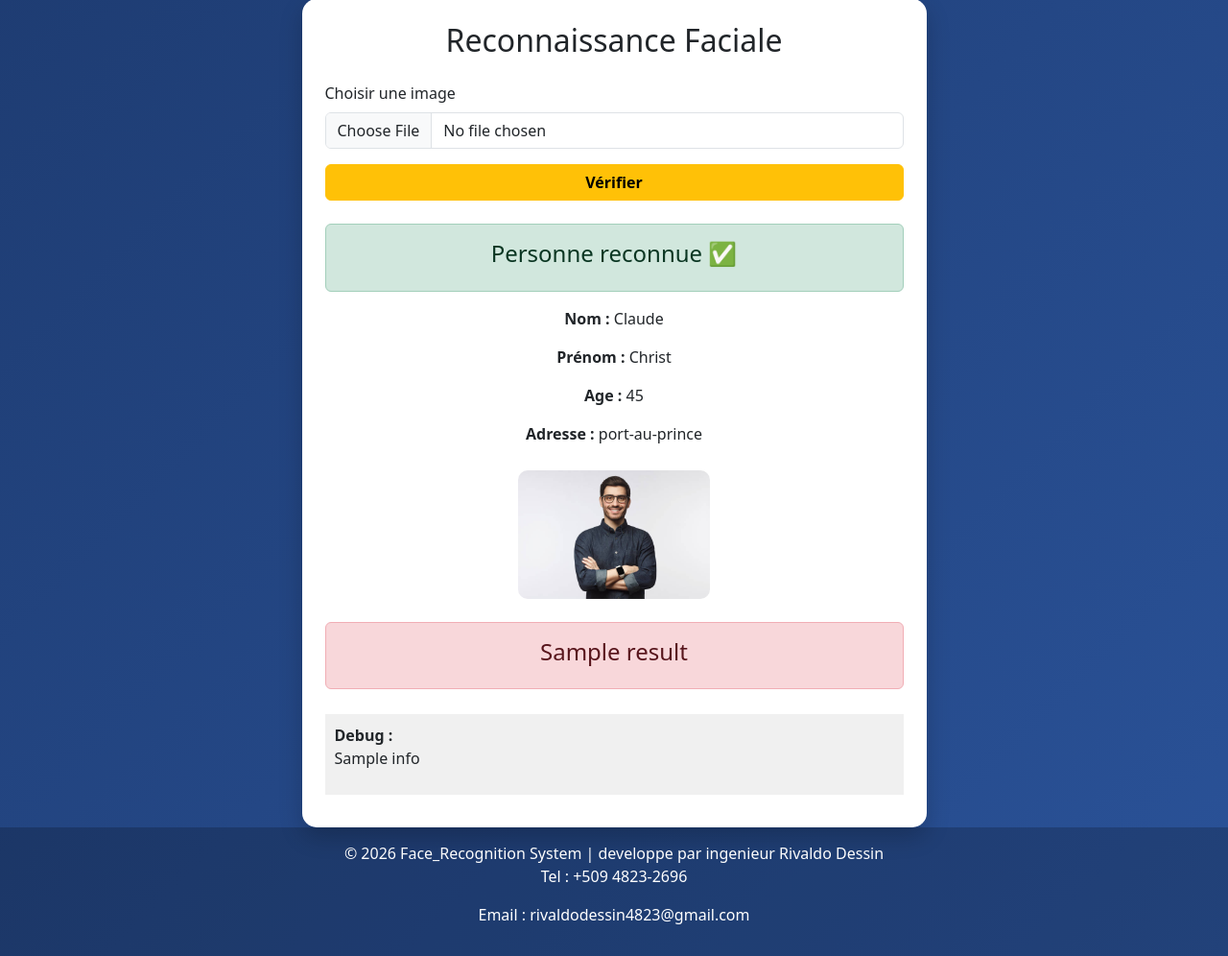
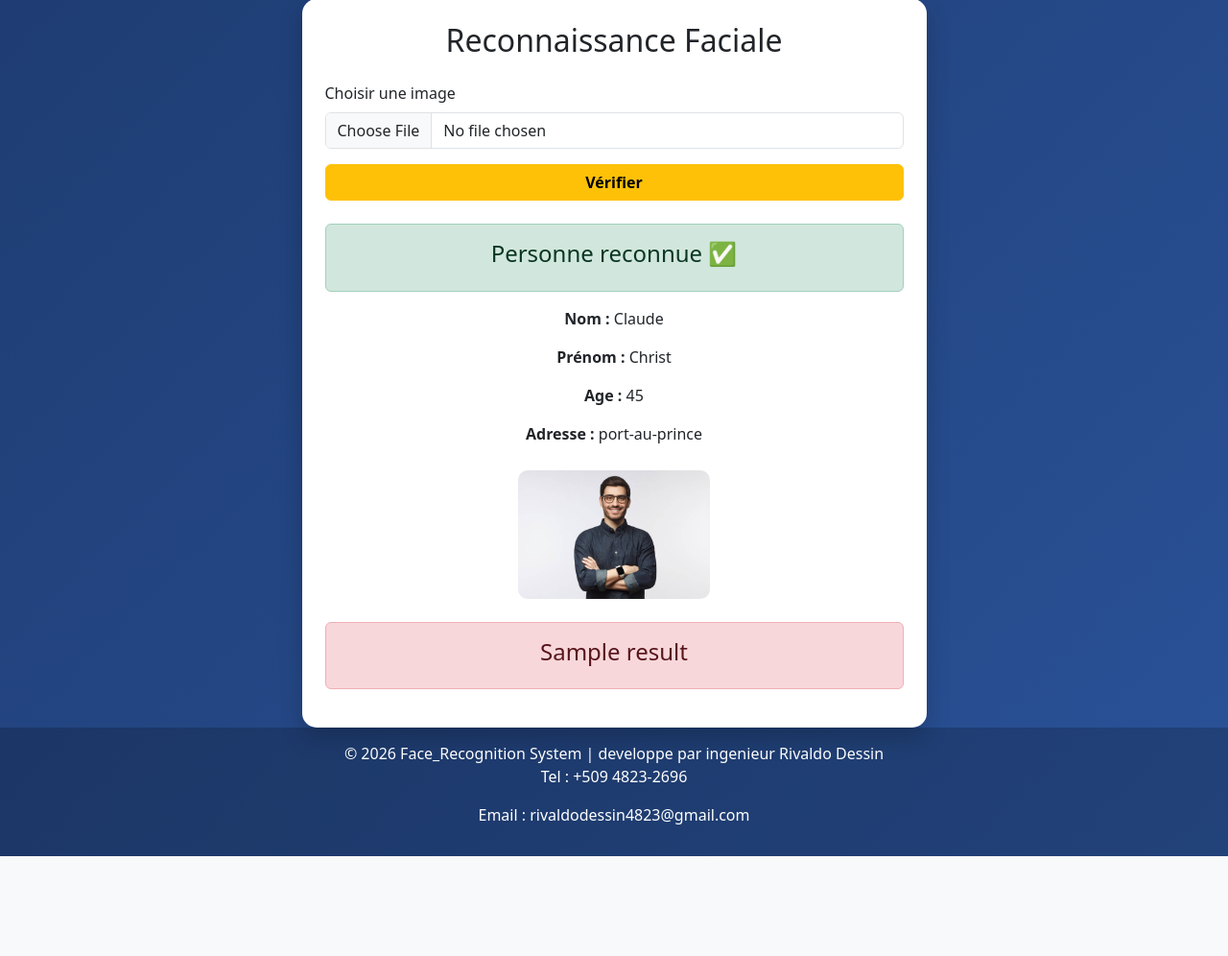
Before and after one commit to scorpion4823/facial_project, a Django app: template recognition/templates/recognize.html in a window 1280 px wide. Shown: the part 57-1053 px from the top of the page at 96% size. After the commit the page ends 949 px from the top, so only its background shows below. Run offline with Django 5.2, Linux system fonts and the light colour scheme; data comes from the database, SQL or seed files in the repository; the template is opened without the code that fills it: values that come from a table or form of the project are taken from there, most other values are stand-ins (such as "Sample title", 1, 10 or a date in 2020).

Commit message:
Debug reconnaissance faciale distances

```diff
--- a/recognition/templates/recognize.html
+++ b/recognition/templates/recognize.html
@@ -114,16 +114,6 @@
                 </div>
             {% endif %}
 
-
-            {% if debug_info %}
-    <div style="background:#f0f0f0; padding:10px; margin:10px 0;">
-        <strong>Debug :</strong>
-        {% for info in debug_info %}
-            <p>{{ info }}</p>
-        {% endfor %}
-    </div>
-{% endif %}
-
         </div>
     </div>
 </div>
```
